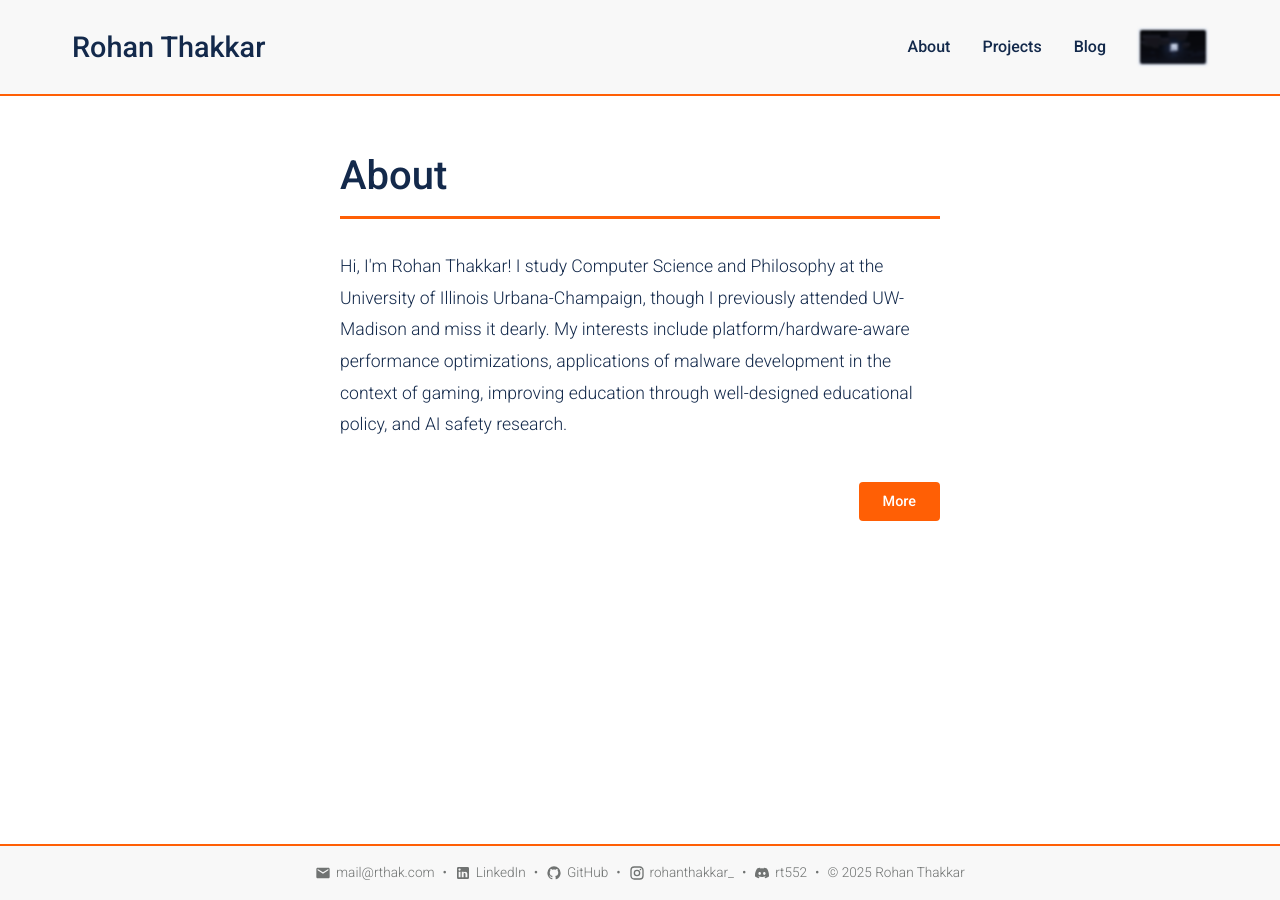
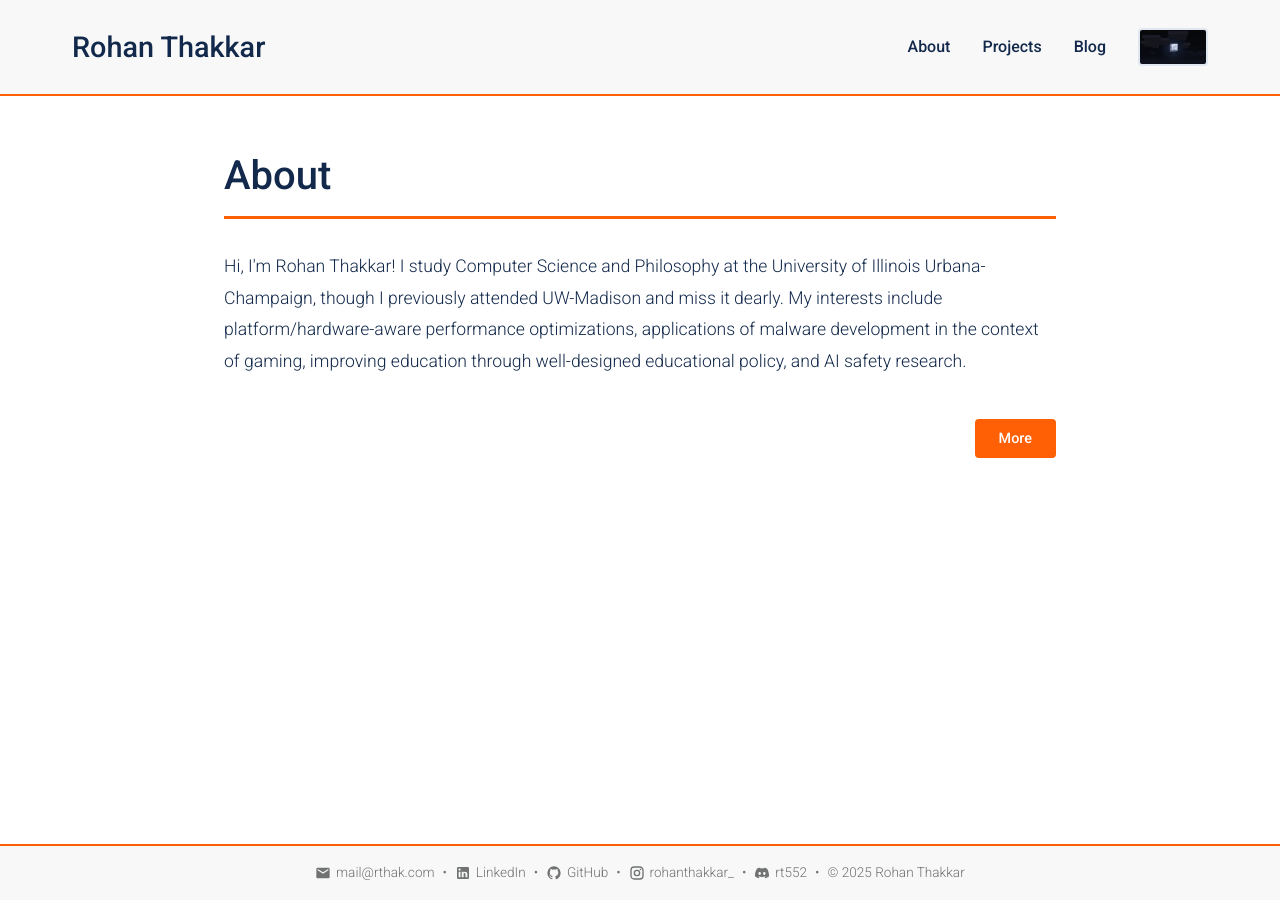
Before and after one commit to r-thak/r-thak.github.io, a Jekyll site: the page built from about.markdown, in a window 1280 px wide. Built offline with Jekyll 4.4.1, drawn with Linux system fonts in a browser that asks for light colours.

Commit message:
Major UX improvements and redesign
- Add fade hover effect (0.3s transition) to site title "Rohan Thakkar"
- Set all page content sections to 832px width for consistency:
  - Page headings (.page-heading)
  - About section (.about-content-simple)
  - Experience sections (.resume-header-with-download, .resume-section)
  - Projects section (.projects-section)
  - Blog section (.blog-section, .post-list)
  - Page content (.page-content, .post-content)
- Fix dark mode toggle: only background image zooms (110%), not button
- Add overflow: hidden to toggle button for cleaner zoom effect
- Reduce blur for mmoon image (0.3px vs 1px for msun)
- Make home page shorter with max-height: 100vh and overflow: hidden
- Reduce home page padding (3rem top, 1.5rem bottom) to prevent scrolling

```diff
--- a/_layouts/default.html
+++ b/_layouts/default.html
@@ -88,7 +88,7 @@
         } else {
           themeToggle.style.backgroundImage = 'url({{ "/assets/mmoon.webp" | relative_url }})';
           themeToggle.style.backgroundSize = 'cover';
-          themeToggle.style.filter = 'blur(1px)';
+          themeToggle.style.filter = 'blur(0.3px)';
         }
       }
     } else {
--- a/assets/css/main.scss
+++ b/assets/css/main.scss
@@ -73,7 +73,9 @@ body {
   justify-content: space-between;
   align-items: center;
   height: 100vh;
-  padding: 4rem 2rem 2rem;
+  max-height: 100vh;
+  overflow: hidden;
+  padding: 3rem 2rem 1.5rem;
 
   .home-nav-landing {
     display: flex;
@@ -140,16 +142,17 @@ body {
   cursor: pointer;
   font-size: 0.9rem;
   font-weight: 300;
-  transition: all 0.3s ease, transform 0.3s ease;
+  transition: border-color 0.3s ease;
   margin-left: 2rem;
   min-width: 70px;
   height: 38px;
   background-size: cover;
   background-position: center;
+  overflow: hidden;
 
   &:hover {
     border-color: var(--accent-color);
-    transform: scale(1.1);
+    background-size: 110%;
   }
 }
 
@@ -172,6 +175,7 @@ body {
     font-weight: 500;
     color: var(--text-color);
     text-decoration: none;
+    transition: color 0.3s ease;
 
     &:hover {
       color: var(--accent-color);
@@ -201,11 +205,6 @@ body {
   margin: 0 auto;
   padding: 3rem 2rem;
   flex: 1;
-
-  // Match content width to footer width
-  .page-heading {
-    max-width: 100%;
-  }
 }
 
 .page-heading {
@@ -215,6 +214,9 @@ body {
   color: var(--il-blue);
   border-bottom: 3px solid var(--accent-color);
   padding-bottom: 0.5rem;
+  max-width: 832px;
+  margin-left: auto;
+  margin-right: auto;
 }
 
 [data-theme="dark"] .page-heading {
@@ -223,7 +225,7 @@ body {
 
 // About section with More button
 .about-content-simple {
-  max-width: 600px;
+  max-width: 832px;
   margin: 0 auto;
   position: relative;
   padding-bottom: 3rem;
@@ -263,6 +265,9 @@ body {
   margin-bottom: 2rem;
   padding-bottom: 1rem;
   border-bottom: 2px solid var(--accent-color);
+  max-width: 832px;
+  margin-left: auto;
+  margin-right: auto;
 
   .resume-name-contact {
     flex: 1;
@@ -314,6 +319,9 @@ body {
 
 .resume-section {
   margin-bottom: 2.5rem;
+  max-width: 832px;
+  margin-left: auto;
+  margin-right: auto;
 
   h3 {
     font-size: 1.1rem;
@@ -420,6 +428,9 @@ ul {
 
 .projects-section {
   margin-bottom: 4rem;
+  max-width: 832px;
+  margin-left: auto;
+  margin-right: auto;
 
   h2 {
     font-size: 2rem;
@@ -465,6 +476,9 @@ ul {
 
 .blog-section {
   margin-bottom: 4rem;
+  max-width: 832px;
+  margin-left: auto;
+  margin-right: auto;
 
   h2 {
     font-size: 2rem;
@@ -474,7 +488,9 @@ ul {
 
 .post-list {
   list-style: none;
-  margin-left: 0;
+  max-width: 832px;
+  margin-left: auto;
+  margin-right: auto;
 
   .post-item {
     background-color: var(--surface-color);
@@ -513,6 +529,10 @@ ul {
 }
 
 .page-content, .post-content {
+  max-width: 832px;
+  margin-left: auto;
+  margin-right: auto;
+
   h1, h2, h3, h4, h5, h6 {
     color: var(--il-blue);
     margin-top: 2rem;
```
